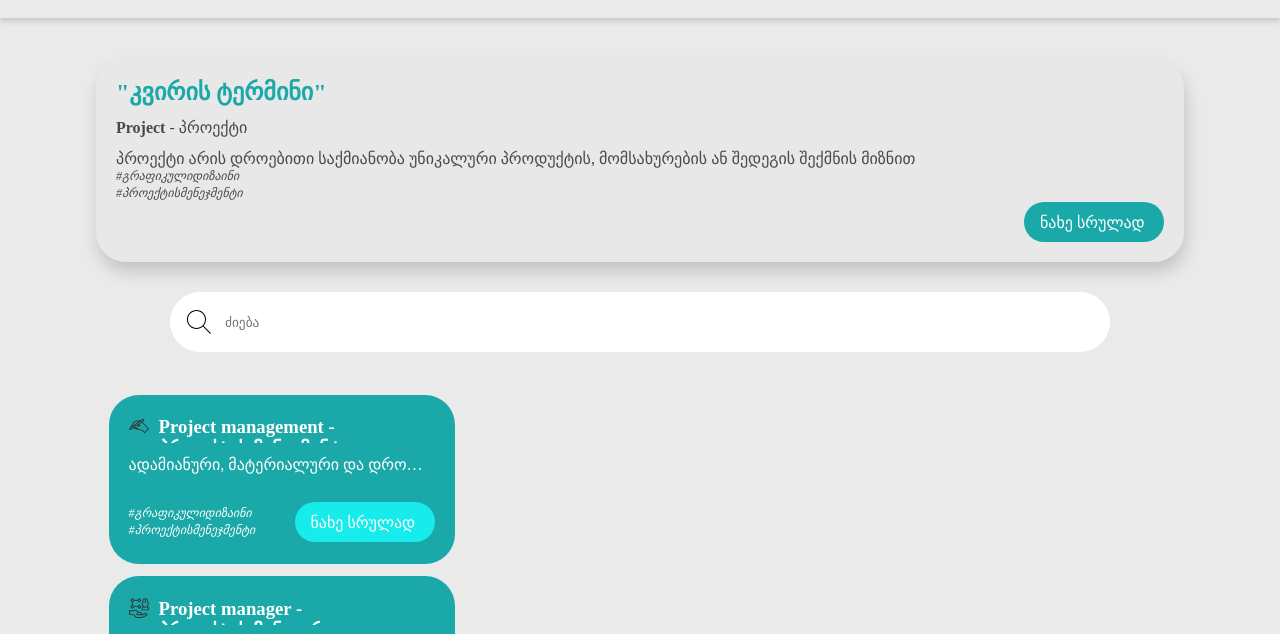
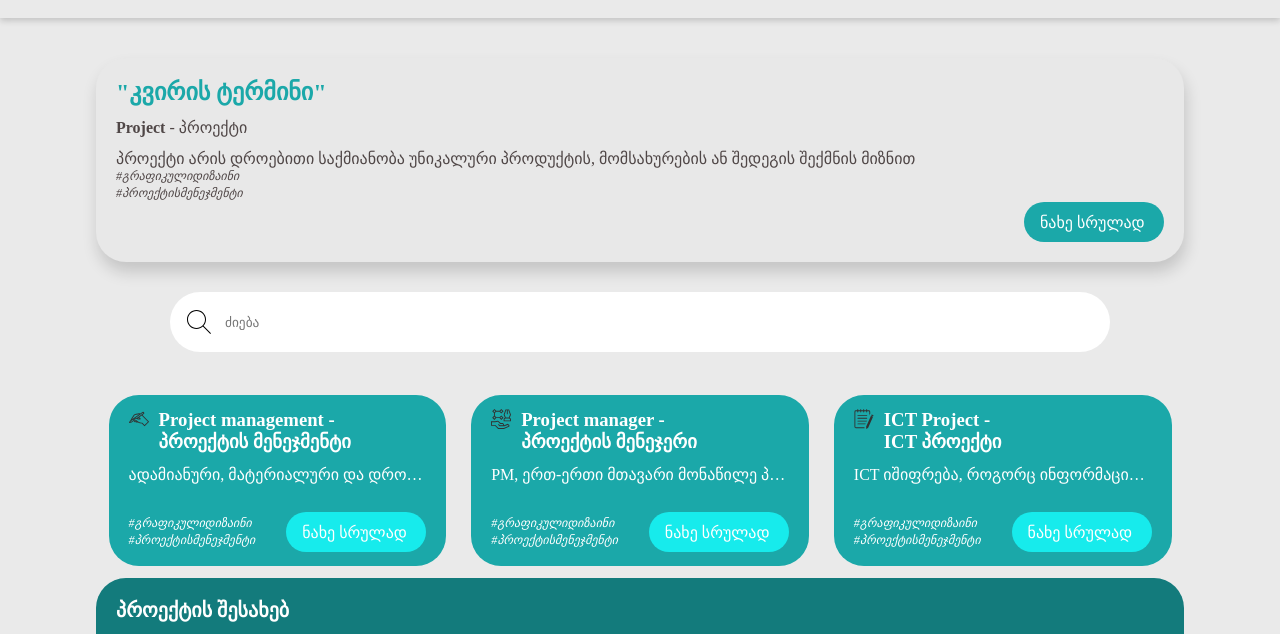
Before and after one commit to sanodzegg/unilab-dictionary, a plain HTML site: page index.html in a window 1280 px wide. Shown: the part 100-734 px from the top of the page. Drawn offline with Linux system fonts and the light colour scheme.

Commit message:
flex / card-height fix

```diff
--- a/css/style.css
+++ b/css/style.css
@@ -236,12 +236,12 @@ body{
     border-radius: 20px;
 
 }
-/* .term-cards-wrapper{
+.term-cards-wrapper{
     display: flex;
     justify-content: space-between;
     align-items: center;
     width: 100%;
-} */
+}
 .term-card{
     flex: 1;
     color: var(--white);
@@ -267,7 +267,6 @@ body{
 .card-header{
     margin-bottom: 12px;
     display: flex;
-    max-height: 27px;
     overflow: hidden;
     text-overflow: ellipsis;
 }
```
